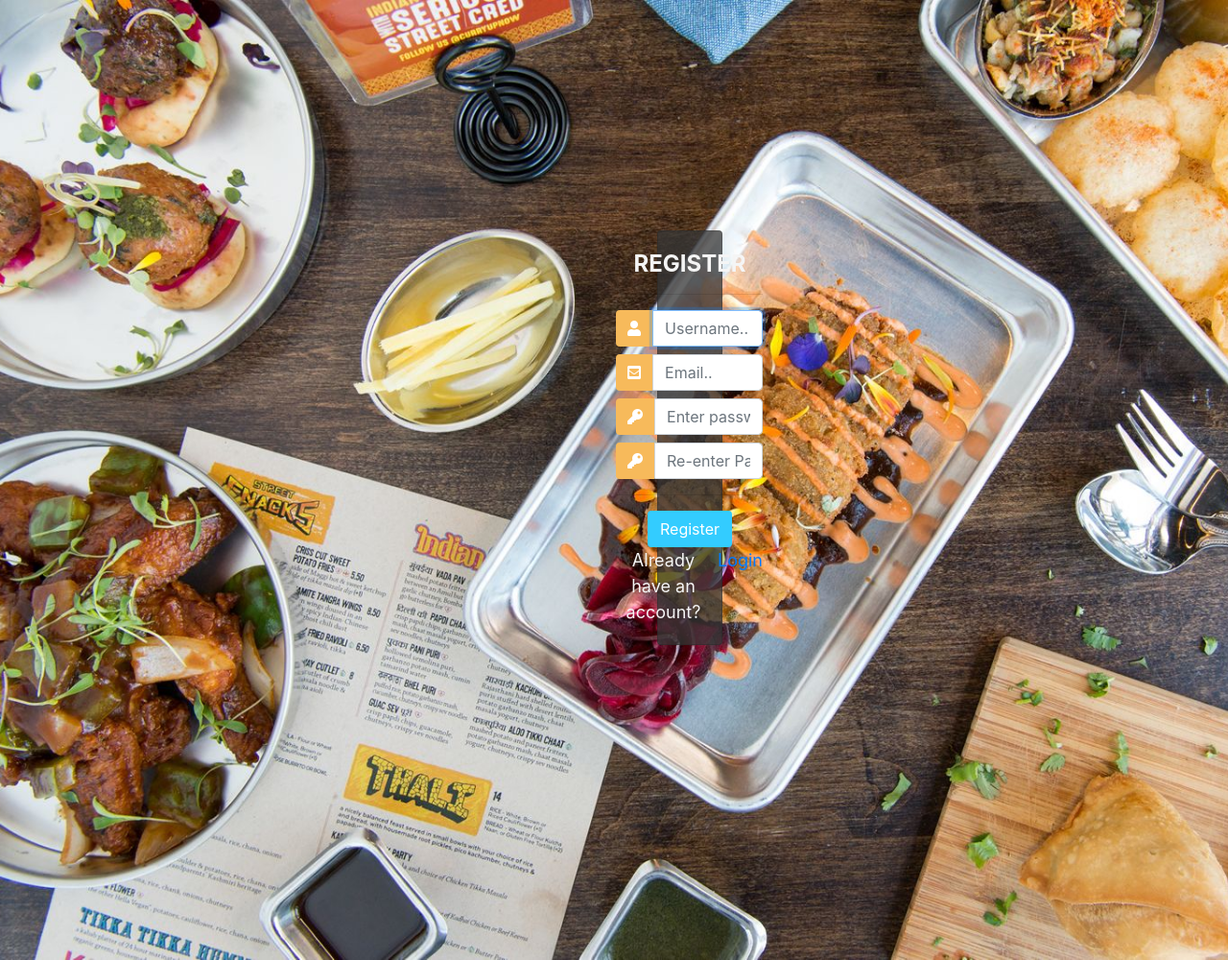
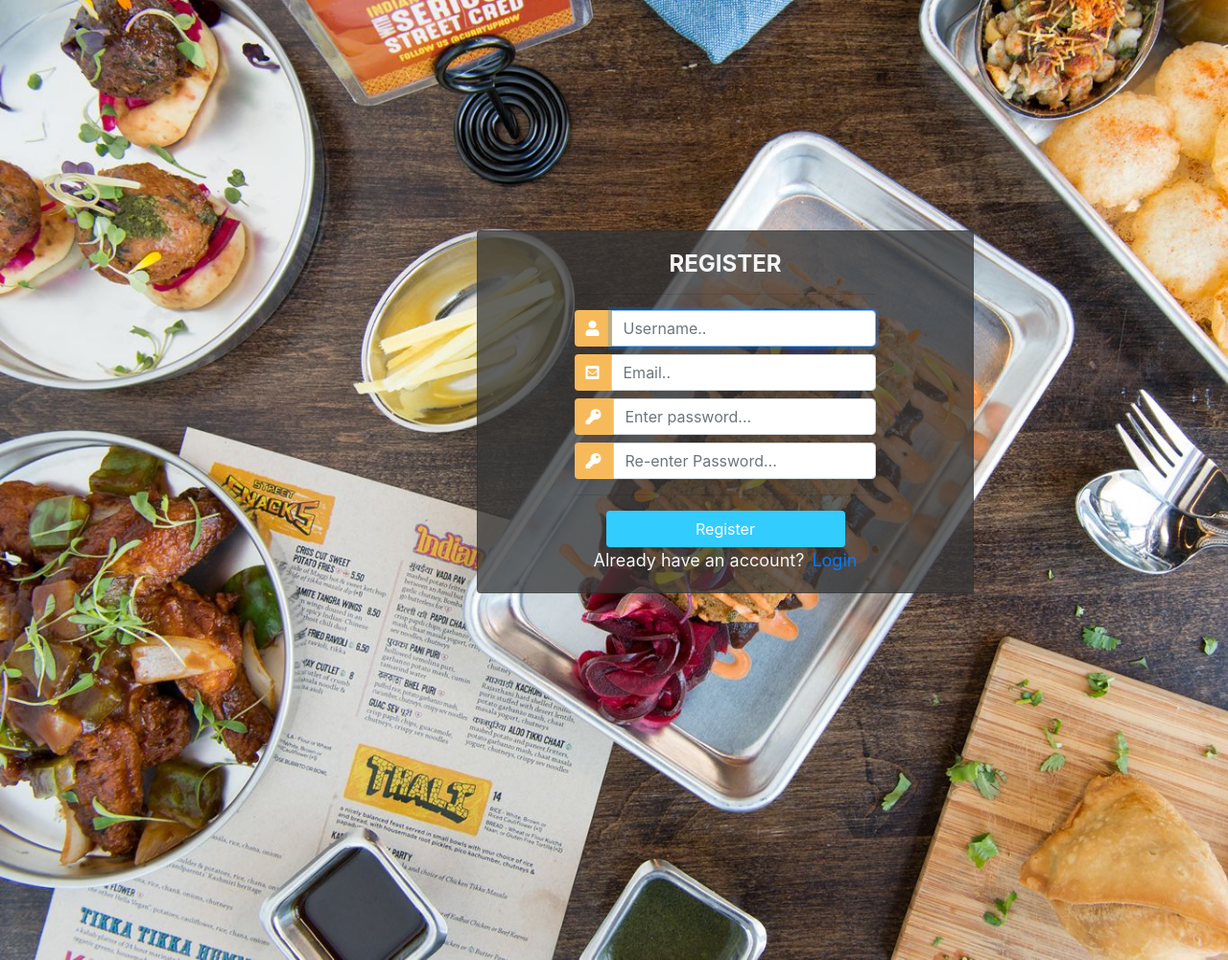
Before and after one commit to medha0105/django-project, a Django app: page /register/ in a window 1280 px wide; the page is wider, and only the part inside the window is pictured. Shown: that part at 96% size. Run offline with Django 3.2, Linux system fonts and the light colour scheme; some libraries are stand-ins or nearby versions.

Commit message:
Trial code added
This code does not work.

```diff
--- a/cc/templates/cc/login.html
+++ b/cc/templates/cc/login.html
@@ -11,8 +11,8 @@
     .center {
         position: absolute;
         top: 30%;
-        width: 60%;
-        padding-left: 700px;
+        width: 1000px;
+        padding-left: 40%;
         text-align: center;
         font-size: 18px;
     }
@@ -21,7 +21,7 @@
         justify-content: center;
         align-items: center;
         background-color: rgba(54, 54, 54, 0.76);
-
+        align-self: center;
         color: whitesmoke;
     }
 
--- a/cc/templates/cc/navbar.html
+++ b/cc/templates/cc/navbar.html
@@ -10,7 +10,7 @@
           <a class="nav-link" href="#">Home <span class="sr-only">(current)</span></a>
         </li>
         <li class="nav-item">
-          <a class="nav-link" href="#">Link</a>
+          <a class="nav-link" href="{% url 'customer_details' request.user.customer.id %}">Link</a>
         </li>
     </div>
     <span class="msg" style="font-size: 18px; color: whitesmoke; margin-right: 20px;">Hello {{request.user}}!</span>
--- a/cc/templates/cc/register.html
+++ b/cc/templates/cc/register.html
@@ -3,7 +3,7 @@
 <html>
 
 <head>
-	<title>Login</title>
+	<title>Register</title>
 	<link rel="stylesheet" href="https://stackpath.bootstrapcdn.com/bootstrap/4.1.3/css/bootstrap.min.css" integrity="sha384-MCw98/SFnGE8fJT3GXwEOngsV7Zt27NXFoaoApmYm81iuXoPkFOJwJ8ERdknLPMO" crossorigin="anonymous">
 	<script src="https://ajax.googleapis.com/ajax/libs/jquery/3.3.1/jquery.min.js"></script>
 	<link rel="stylesheet" href="https://use.fontawesome.com/releases/v5.6.1/css/all.css" integrity="sha384-gfdkjb5BdAXd+lj+gudLWI+BXq4IuLW5IT+brZEZsLFm++aCMlF1V92rMkPaX4PP" crossorigin="anonymous">
@@ -12,8 +12,8 @@
 		.center {
 			position: absolute;
 			top: 30%;
-			width: 60%;
-			padding-left: 700px;
+			width: 1030px;
+			padding-left: 40%;
 			text-align: center;
 			font-size: 18px;
 		}
--- a/cc/urls.py
+++ b/cc/urls.py
@@ -3,7 +3,7 @@ from . import views
 
 urlpatterns = [
     path('',views.home,name="home"),
-    path('customer_details/',views.customerDetails,name="customer_details"),
+    path('customer_details/<str:pk>/',views.customerDetails,name="customer_details"),
     path('about/', views.about, name="about"),
     path('login/', views.loginPage, name="login"),
     path('logout/', views.logoutUser, name="logout"),
--- a/cc/views.py
+++ b/cc/views.py
@@ -1,5 +1,6 @@
 from django.shortcuts import render,redirect
 from django.contrib.auth import authenticate, login, logout
+from django.contrib.auth.models import Group
 from django.contrib import messages
 from .models import *
 from .forms import *
@@ -16,8 +17,13 @@ def registerPage(request):
         form = CreateUserForm(request.POST)
         if form.is_valid():
             user = form.save()
+            group = Group.objects.get(name='customer')
+            user.groups.add(group)
+            Customer.objects.create(user = user, )
+            print(request.user.id)
+            print(user.id)
             # messages.success(request, "Account created successully for " + username)
-            return redirect('customer_details')
+            return redirect('login')
 
     context={'form':form}
     return render(request, 'cc/register.html', context)
@@ -29,6 +35,8 @@ def loginPage(request):
         user = authenticate(request, username=username, password=password)
         if user is not None:
             login(request, user)
+            print(request.user.id)
+            print(user.id)
             return redirect('home')
         else:
             messages.info(request, "Username or password is incorrect")
@@ -38,10 +46,11 @@ def logoutUser(request):
     logout(request)
     return redirect('login')
 
-def customerDetails(request):
-    form = CustomerForm()
+def customerDetails(request, pk):
+    customer = Customer.objects.get(id=pk)
+    form = CustomerForm(instance=customer)
     if request.method == "POST":
-        form = CustomerForm(request.POST)   #request.POST has all data submitted to customer_details url
+        form = CustomerForm(request.POST, instance=customer)   #request.POST has all data submitted to customer_details url
         if form.is_valid():                 #is_valid is a method/function to check if form values are valid
             form.save()
             return redirect('/')
```
Also changed, not shown: db.sqlite3.
